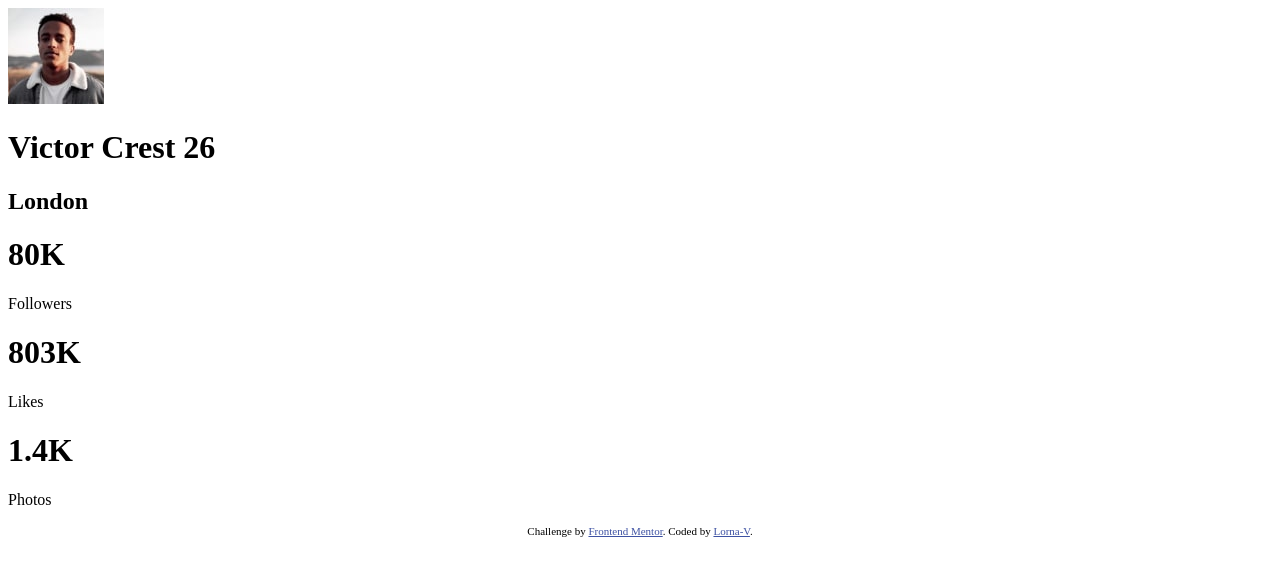
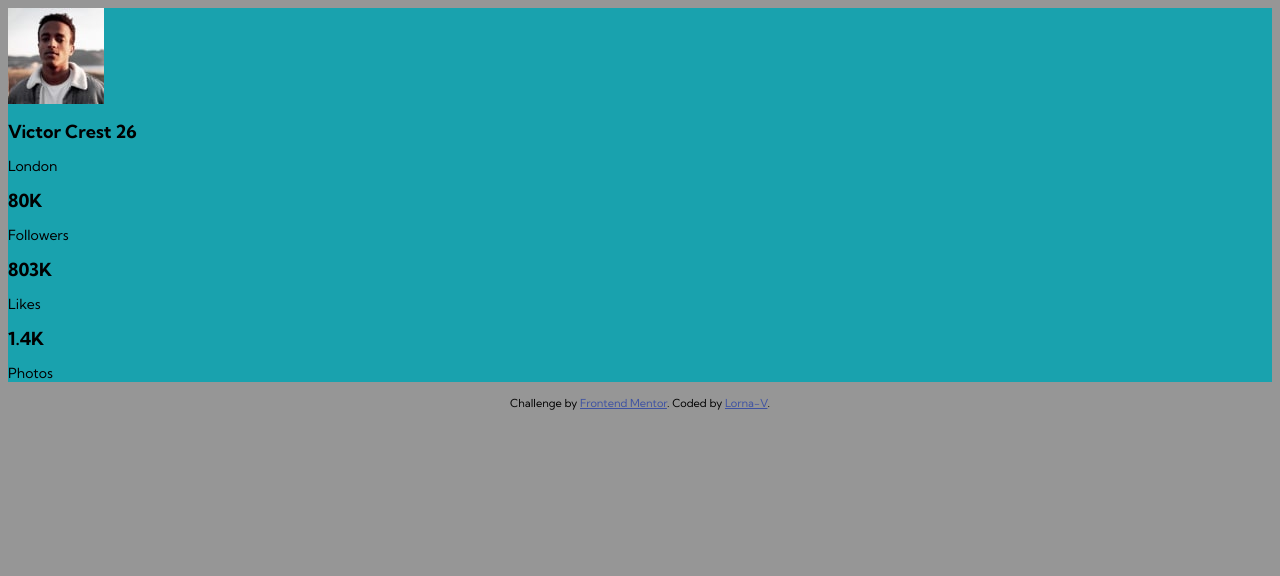
Before and after one commit to Lorna-V/profile-card, a plain HTML site: page index.html in a window 1280 px wide. Drawn offline with Linux system fonts and the light colour scheme.

Commit message:
Style Guide

```diff
--- a/index.html
+++ b/index.html
@@ -8,10 +8,57 @@
 
   <title>Frontend Mentor | Profile card component</title>
 
+  <link rel="preconnect" href="https://fonts.googleapis.com">
+  <link rel="preconnect" href="https://fonts.gstatic.com" crossorigin>
+  <link href="https://fonts.googleapis.com/css2?family=Kumbh+Sans:wght@400;700&display=swap" rel="stylesheet">
+
   <!-- Feel free to remove these styles or customise in your own stylesheet 👍 -->
   <style>
+  /*General Styles*/
+    html {
+      font-family: 'Kumbh Sans', sans-serif;
+      font-size: 14px;
+      font-weight: 400;
+      font: hsl(0, 0%, 59%);
+      background-color: hsl(0, 0%, 59%)
+    }
+
+    h1 {
+      font-size: 18px;
+      font-weight: 700;
+      font: hsl(229, 23%, 23%);
+    }
+
+    p {
+      font: hsl(227, 10%, 46%)
+    }
+
+    .profile-card {
+      background-color: hsl(185, 75%, 39%);
+    }
+
+
     .attribution { font-size: 11px; text-align: center; }
     .attribution a { color: hsl(228, 45%, 44%); }
+
+
+  /*Mobile Styles*/
+  @media only screen and (min-width: 0px) {
+
+
+
+  }
+
+
+
+
+
+  /*Desktop Styles*/
+  @media only screen and (min-width: 1200px) {
+
+  }
+
+
   </style>
 </head>
 <body>
@@ -28,7 +75,7 @@
       <div class="content-wrapper">
 
         <h1>Victor Crest <span>26</span></h1>
-        <h2>London</h2>
+        <p>London</p>
 
       </div>
 
```
